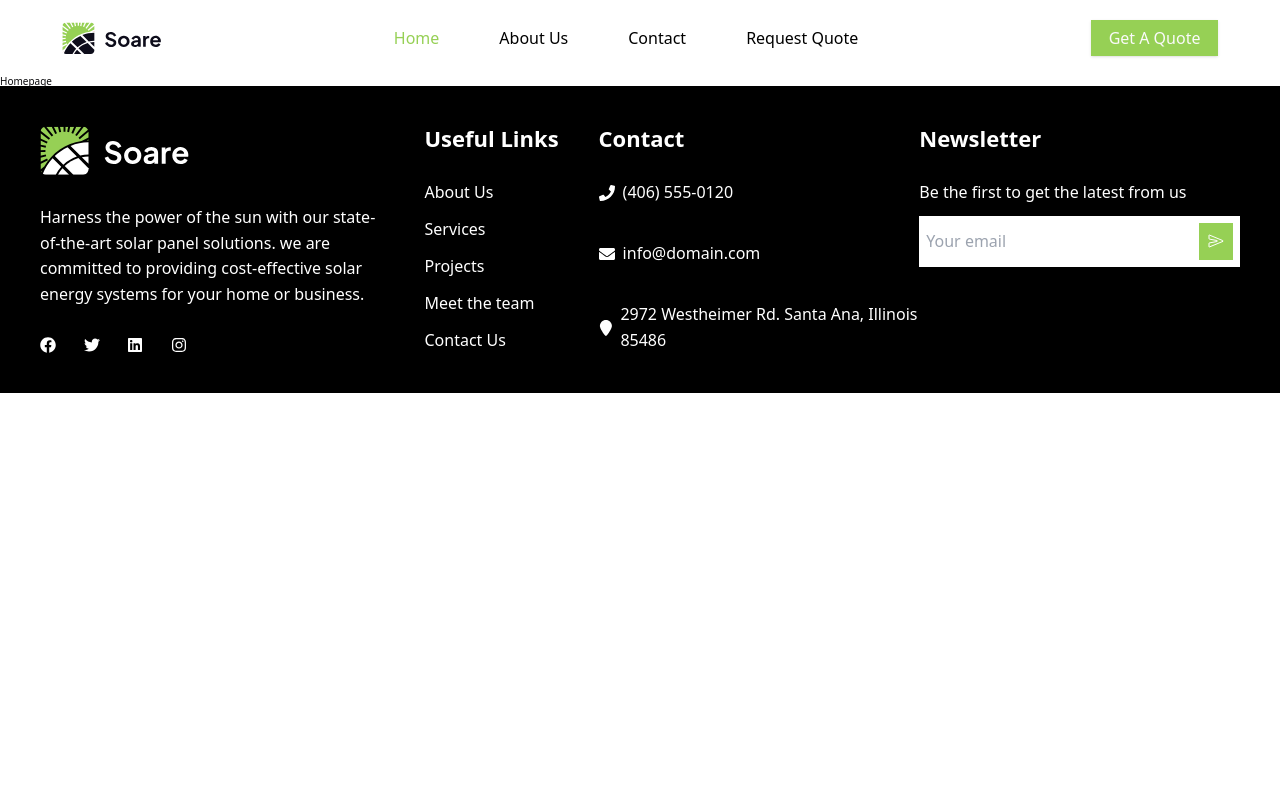
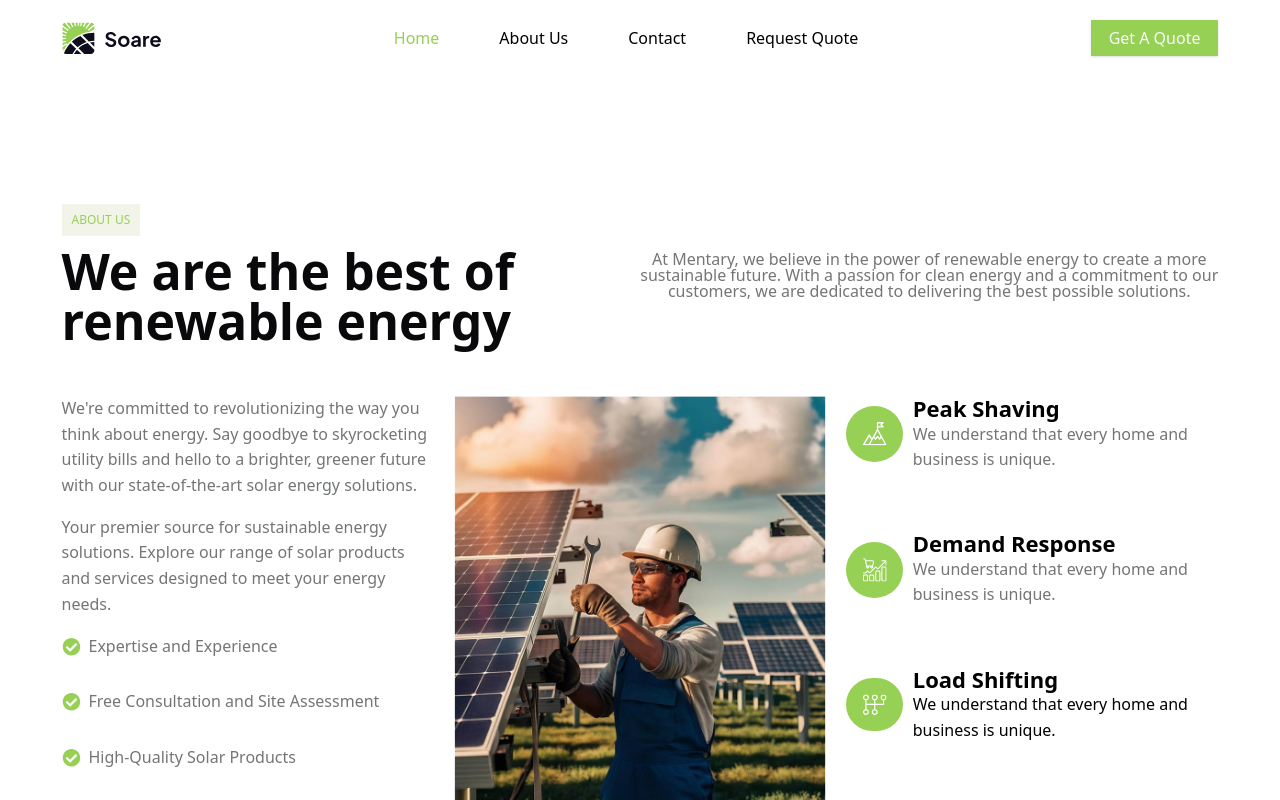
Before and after one commit to riadthedev/solar-website, a Next.js app: page / in a window 1280 px wide. Shown: the top 800 px of the page. Built offline with nearby package versions, Linux system fonts and the light colour scheme.

Commit message:
fix: update homepage ui

```diff
--- a/src/screens/HomePage.tsx
+++ b/src/screens/HomePage.tsx
@@ -1,8 +1,25 @@
+import AboutUs from '@/components/home/AboutUs'
+import OurProducts from '@/components/home/OurProducts'
+import Faqs from '@/components/home/Faqs'
+import LatestPost from '@/components/home/LatestPost'
+import OurServices from '@/components/home/OurServices'
+import Testimonials from '@/components/home/Testimonials'
+import VideoPlayer from '@/components/home/VideoPlayer'
+import WhyChooseUs from '@/components/home/WhyChooseUs'
 import React from 'react'
 
 const Homepage = () => {
   return (
-    <div>Homepage</div>
+    <main>
+      <AboutUs />
+      <OurServices />
+      <WhyChooseUs />
+      <VideoPlayer />
+      <OurProducts />
+      <Testimonials />
+      <Faqs />
+      <LatestPost />
+    </main>
   )
 }
 
```
